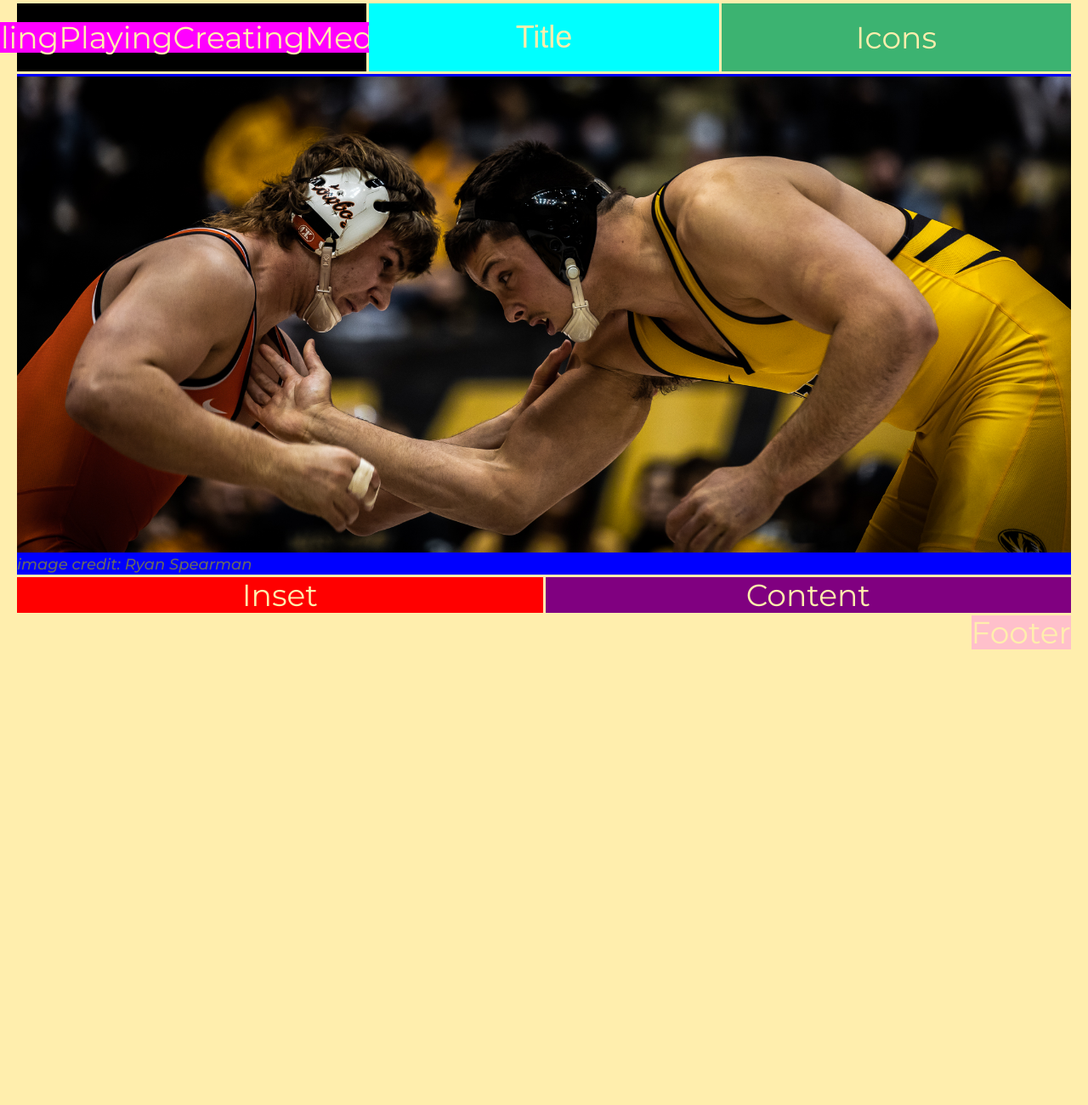
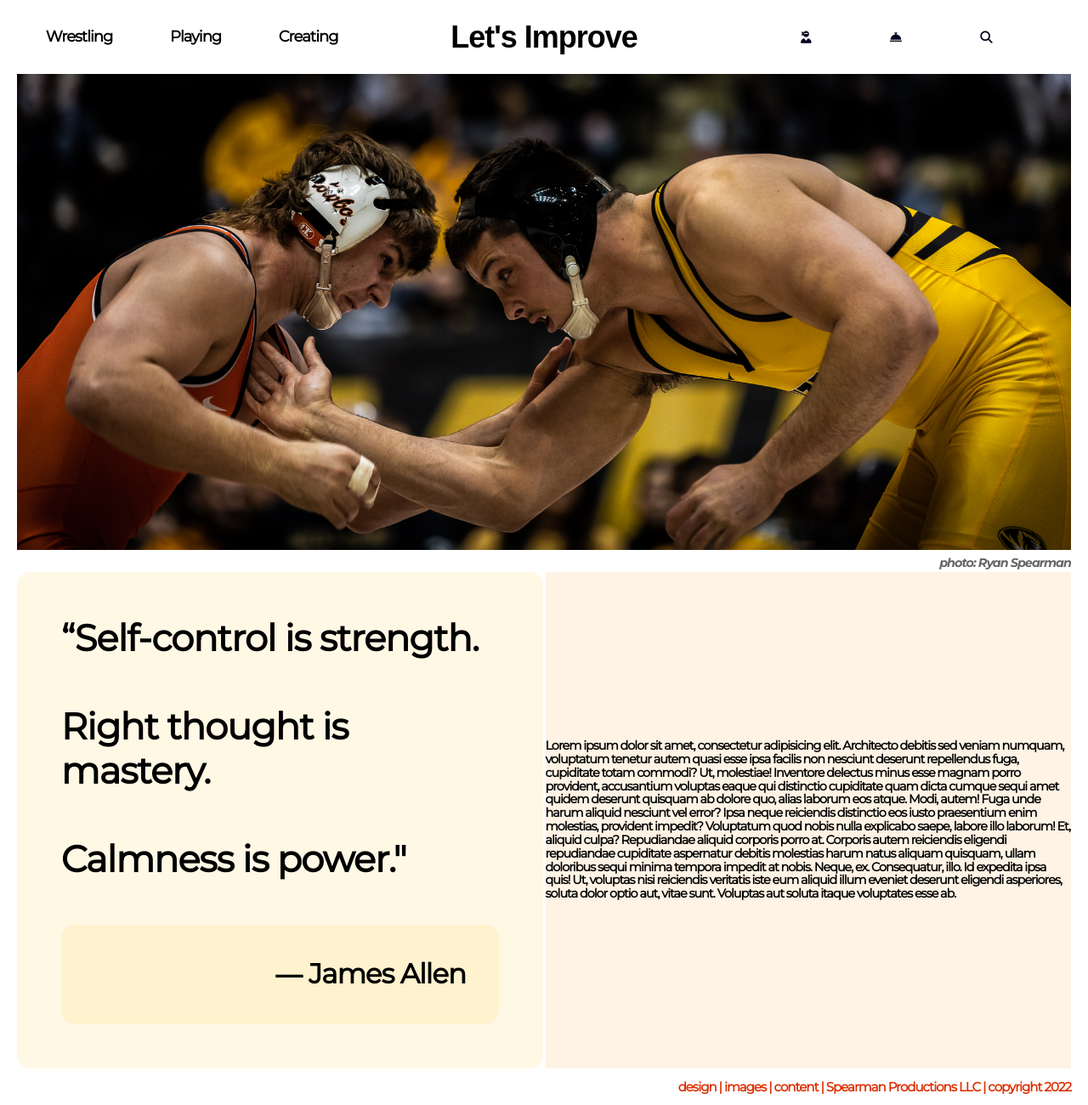
Before and after one commit to RedBear52/blogLayoutTakeThree, a plain HTML site: page index.html in a window 1280 px wide. Shown: the part 16-1316 px from the top of the page at 85% size. Before the commit the page ends 800 px from the top, so only its background shows below. Drawn offline with Linux system fonts and the light colour scheme; a web font is replaced by a local one.

Commit message:
Added Quotes, Background Colors & Generally Advanced the Styling

```diff
--- a/index.html
+++ b/index.html
@@ -9,31 +9,58 @@
     <link rel="stylesheet" href="root/assets/styles/basic.css">
     <link rel="stylesheet" href="root/assets/styles/index.css">
     <link rel="preconnect" href="https://fonts.googleapis.com">
-<link rel="preconnect" href="https://fonts.gstatic.com" crossorigin>
-<link href="https://fonts.googleapis.com/css2?family=Montserrat+Subrayada:wght@700&family=Montserrat:ital,wght@0,300;0,400;1,300;1,500;1,700&display=swap" rel="stylesheet">
+    <link rel="preconnect" href="https://fonts.gstatic.com" crossorigin>
+    <link href="https://fonts.googleapis.com/css2?family=Montserrat+Subrayada:wght@700&family=Montserrat:ital,wght@0,300;0,400;1,300;1,500;1,700&display=swap" rel="stylesheet">
+    <script src="https://kit.fontawesome.com/ddf34b4a86.js" crossorigin="anonymous"></script>
 </head>
 <body>
     <div class="wrapper">
         <div class="menu">
             <!-- NAV OPTIONS HERE -->
             <div class="menu-items">
-                <P class="menu-item"><h4>Wrestling</h4></P>
-                <P class="menu-item"><h4>Playing</h4></P>
-                <P class="menu-item"><h4>Creating</h4></P>
-                <P class="menu-item"><h4>Meditating</h4></P>
+                <h4>Wrestling</h4>
+                <h4>Playing</h4>
+                <h4>Creating</h4>
             </div>
         </div>
-        <div class="title">Title</div>
-        <div class="icons">Icons</div>
+        <div class="title">
+            <h1>Let's Improve</h1>
+        </div>
+        <div class="icons">
+            <i class="fa-solid fa-user-ninja"></i>
+            <i class="fa-solid fa-bell-concierge"></i>
+            <i class="fa-solid fa-magnifying-glass"></i>
+        </div>
         <div class="header">
             <figure>
                 <img src="root/assets/images/zach-surber.jpg" alt="two wrestlers engaging in battle" class="src">
-                <figcaption>image credit: Ryan Spearman</figcaption>
+
+                <figcaption>photo: Ryan Spearman</figcaption>
             </figure>
         </div>
-        <div class="inset">Inset</div>
-        <div class="content">Content</div>
-        <div class="footer">Footer</div>
+        <div class="inset">
+            <blockquote>
+                “Self-control is strength.<br><br>
+                Right thought is mastery.<br><br>
+                Calmness is power."<br><br>
+               <blockquote id="attribution">
+                ― James Allen
+               </blockquote>
+            </blockquote>
+        </div>
+        <div class="content">
+             <!-- ARTICLE TEASER TEXT HERE -->
+             <p class="article-text">
+                Lorem ipsum dolor sit amet, consectetur adipisicing elit. Architecto debitis sed veniam numquam, voluptatum tenetur autem quasi esse ipsa facilis non nesciunt deserunt repellendus fuga, cupiditate totam commodi? Ut, molestiae!
+                Inventore delectus minus esse magnam porro provident, accusantium voluptas eaque qui distinctio cupiditate quam dicta cumque sequi amet quidem deserunt quisquam ab dolore quo, alias laborum eos atque. Modi, autem!
+                Fuga unde harum aliquid nesciunt vel error? Ipsa neque reiciendis distinctio eos iusto praesentium enim molestias, provident impedit? Voluptatum quod nobis nulla explicabo saepe, labore illo laborum! Et, aliquid culpa?
+                Repudiandae aliquid corporis porro at. Corporis autem reiciendis eligendi repudiandae cupiditate aspernatur debitis molestias harum natus aliquam quisquam, ullam doloribus sequi minima tempora impedit at nobis. Neque, ex. Consequatur, illo.
+                Id expedita ipsa quis! Ut, voluptas nisi reiciendis veritatis iste eum aliquid illum eveniet deserunt eligendi asperiores, soluta dolor optio aut, vitae sunt. Voluptas aut soluta itaque voluptates esse ab.
+            </p>
+        </div>
+        <div class="footer">
+            design | images | content | Spearman Productions LLC | copyright 2022
+        </div>
     </div>
 
 </body>
--- a/root/assets/styles/basic.css
+++ b/root/assets/styles/basic.css
@@ -3,43 +3,41 @@
     justify-content: center;
     align-items: center;
     font-size: 2em;
-    color: #ffeead;
   }
 
   html, body {
     box-sizing: border-box;
-    background-color: #ffeead;
     height: 100%;
     padding: 10px;
     margin: 0px;
   }
 
   .wrapper > div:nth-child(1n) {
-    background-color: black;
+      font-weight: 900;
+      letter-spacing: -1px;
+  }
+
+  .wrapper > div:nth-child(3n) {
+    display: flex;
+    justify-content: space-evenly;
+    font-size: .8em;
+  }
+
+  .wrapper > div:nth-child(2n) {
+  }
+
+  .wrapper > div:nth-child(4n) {
+  }
+
+  .wrapper > div:nth-child(5n) {
 
   }
 
-  .wrapper > div:nth-child(3n) {
-    background-color: mediumseagreen;
-  }
-
-  .wrapper > div:nth-child(2n) {
-    background-color: aqua;
-  }
-
-  .wrapper > div:nth-child(4n) {
-    background-color: blue;
-  }
-
-  .wrapper > div:nth-child(5n) {
-    background-color: red;
-    ;
-  }
-
   .wrapper > div:nth-child(6n) {
-    background-color: purple;
   }
 
   .wrapper > div:nth-child(7n) {
-    background-color: pink;
+    font-size: smaller;
+    font-weight: 900;
+
   }
--- a/root/assets/styles/index.css
+++ b/root/assets/styles/index.css
@@ -3,13 +3,13 @@
 --clr-darkest: rgba(3, 7, 30, 1);
 --clr-dark-sienna: rgba(55, 6, 23, 1);
 --clr-rosewood: rgba(106, 4, 15, 1);
---clr-dark-crimson: rgba(157, 2, 8, 1);
+--clr-dark-crimson: rgba(157, 2, 8, .1);
 --clr-rosso-corsa: rgba(208, 0, 0, 1);
 --clr-vermilion: rgba(220, 47, 2, 1);
 --clr-persimmon: rgba(232, 93, 4, 1);
---clr-tangerine: rgba(244, 140, 6, 1);
+--clr-tangerine: rgba(244, 140, 6, .1);
 --clr-orange-web: rgba(250, 163, 7, 1);
---clr-selective-yellow: rgba(255, 186, 8, 1);
+--clr-selective-yellow: rgba(255, 186, 8, .1);
 --clr-white: rgba(255, 255, 255, 1)
 };
 
@@ -20,8 +20,23 @@
 }
 
 body {
+    line-height: 1.1;
     font-size: large;
     font-family: 'Montserrat', sans-serif;
+}
+
+blockquote {
+    border-radius: 16px;
+    font-size: 1.2em;
+    font-weight: 900;
+    padding: 1.2em;
+    line-height: 1.2;
+    background-color: var(--clr-selective-yellow);
+}
+
+#attribution {
+    font-size: .75em;
+    text-align: right;
 }
 
 .wrapper {
@@ -40,56 +55,65 @@ body {
 
 .menu {
     grid-area: m;
+    align-content: center;
+    min-width: auto;
+
 }
 
 .menu-items {
     display: flex;
+    width: 100%;
     align-content: center;
-    justify-content: space-between;
-    background-color: fuchsia;
+    justify-content: space-around;
+}
+
+h4 {
+    font-size: .5em;
 }
 
 .title {
     grid-area: t;
-    background-color: var(--clr-tangerine);
     text-align: center;
     font-family: 'Montserrat Subrayada', sans-serif;
 }
 
 .icons {
     grid-area: i;
-    background-color: var(--clr-persimmon);
-    text-align: right;
+    display: flex;
 }
 
 .inset {
     grid-area: in;
-    background-color: var(--clr-dark-sienna);
-
 }
 
 .header {
     grid-area: h;
-    background-color: var(--clr-orange-web);
 }
 
 .content {
     grid-area: c;
-    background-color: var(--clr-white);
+    background-color: var(--clr-tangerine);
+
 }
 
 .footer {
+    font-size: xx-small;
     grid-area: f;
     justify-self: end;
-    background-color: var(--clr-rosewood);
+    color: var(--clr-vermilion);
 }
 
 figure figcaption {
     color: #666;
     font-style: italic;
-    font-size: 0.5em;
+    font-size: 0.4em;
+    text-align: right;
 }
 
 img {
     width: 100%;
 }
+
+i {
+    color:rgba(3, 7, 30, 1);
+}
```
